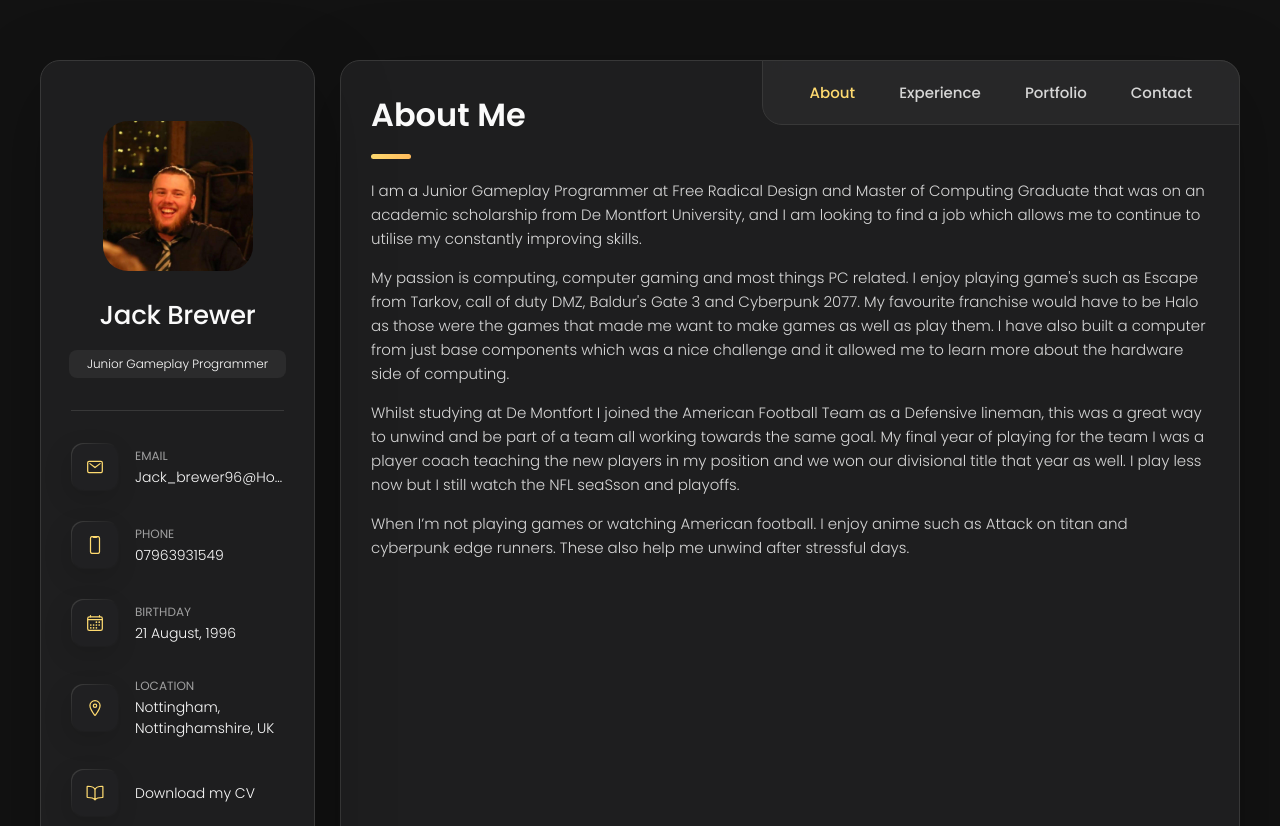
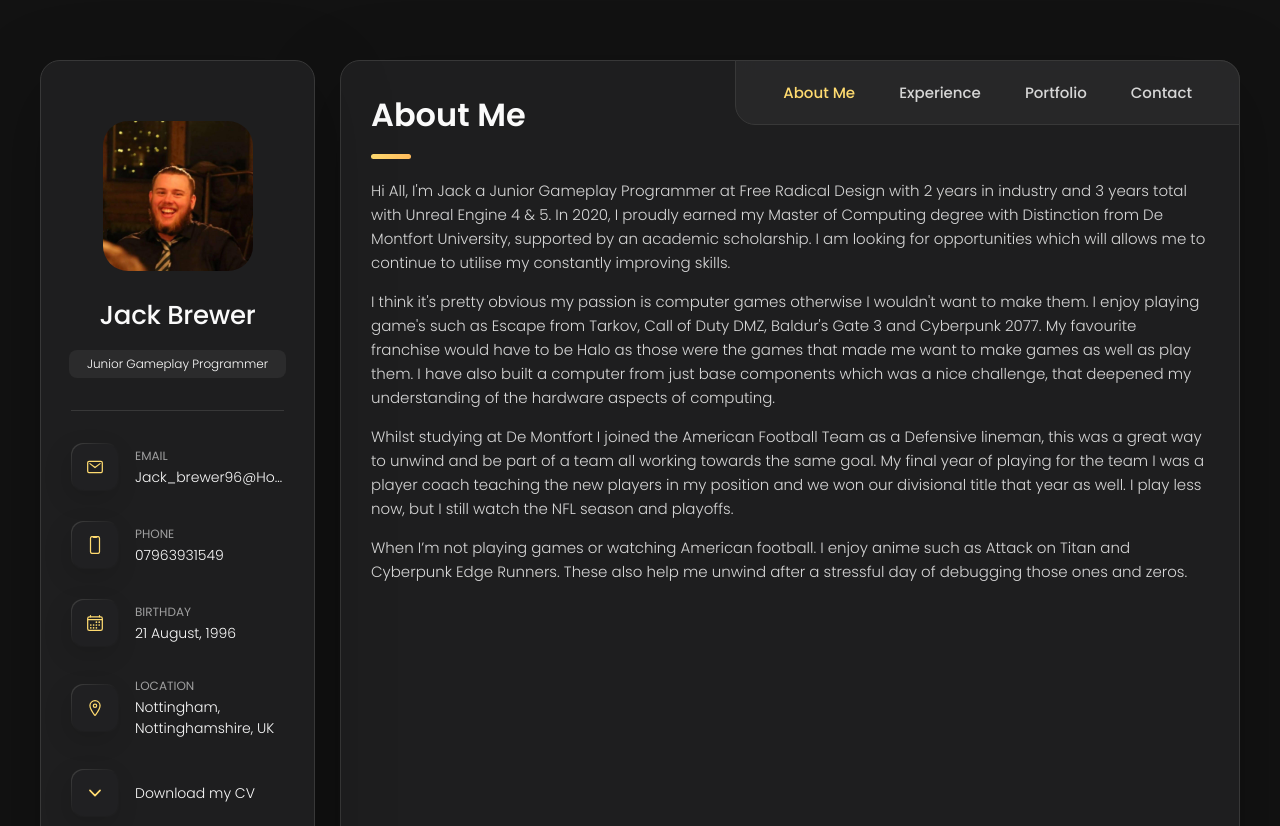
Before and after one commit to Ghostleadie/Ghostleadie.github.io, a plain HTML site: page index.html in a window 1280 px wide. Shown: the top 826 px of the page. Drawn offline with nearby package versions, Linux system fonts and the light colour scheme.

Commit message:
Updated about me

```diff
--- a/index.html
+++ b/index.html
@@ -123,7 +123,7 @@
 
           <li class="contact-item">
             <div class="icon-box">
-              <ion-icon name="book-outline"></ion-icon>
+              <ion-icon name="chevron-down"></ion-icon>
             </div>
 
             <div class="contact-info">
@@ -170,7 +170,7 @@
         <ul class="navbar-list">
 
           <li class="navbar-item">
-            <button class="navbar-link  active" data-nav-link>About</button>
+            <button class="navbar-link  active" data-nav-link>About Me</button>
           </li>
 
           <li class="navbar-item">
@@ -205,16 +205,16 @@
 
         <section class="about-text">
           <p>
-            I am a Junior Gameplay Programmer at Free Radical Design and Master of Computing Graduate that was on an academic scholarship from De Montfort University, and I am looking to find a job which allows me to continue to utilise my constantly improving skills.
+            Hi All, I'm Jack a Junior Gameplay Programmer at Free Radical Design with 2 years in industry and 3 years total with Unreal Engine 4 & 5. In 2020, I proudly earned my Master of Computing degree with Distinction from De Montfort University, supported by an academic scholarship. I am looking for opportunities which will allows me to continue to utilise my constantly improving skills.
           </p>
           <p>
-            My passion is computing, computer gaming and most things PC related. I enjoy playing game's such as Escape from Tarkov, call of duty DMZ, Baldur's Gate 3 and Cyberpunk 2077. My favourite franchise would have to be Halo as those were the games that made me want to make games as well as play them. I have also built a computer from just base components which was a nice challenge and it allowed me to learn more about the hardware side of computing.
+            I think it's pretty obvious my passion is computer games otherwise I wouldn't want to make them. I enjoy playing game's such as Escape from Tarkov, Call of Duty DMZ, Baldur's Gate 3 and Cyberpunk 2077. My favourite franchise would have to be Halo as those were the games that made me want to make games as well as play them. I have also built a computer from just base components which was a nice challenge, that deepened my understanding of the hardware aspects of computing.
           </p>
           <p>
-            Whilst studying at De Montfort I joined the American Football Team as a Defensive lineman, this was a great way to unwind and be part of a team all working towards the same goal. My final year of playing for the team I was a player coach teaching the new players in my position and we won our divisional title that year as well. I play less now but I still watch the NFL seaSson and playoffs.
+            Whilst studying at De Montfort I joined the American Football Team as a Defensive lineman, this was a great way to unwind and be part of a team all working towards the same goal. My final year of playing for the team I was a player coach teaching the new players in my position and we won our divisional title that year as well. I play less now, but I still watch the NFL season and playoffs.
           </p>
           <p>
-            When I’m not playing games or watching American football. I enjoy anime such as Attack on titan and cyberpunk edge runners. These also help me unwind after stressful days.
+            When I’m not playing games or watching American football. I enjoy anime such as Attack on Titan and Cyberpunk Edge Runners. These also help me unwind after a stressful day of debugging those ones and zeros.
           </p>
 
 
```
